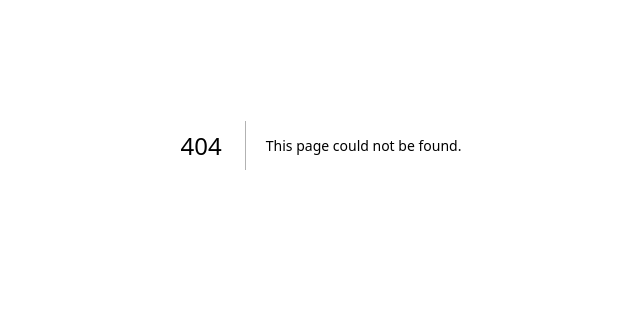
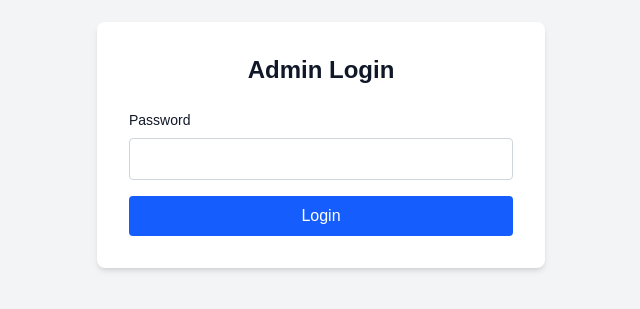
Before and after one commit to amirmohsen-am/cholman-wedding, a Next.js app: page /admin in a window 1280 px wide. Before the commit this address had no page. Shown: the part 255-564 px from the top of the page, without its empty margins (319-959 px from the left). Built offline with nearby package versions, Linux system fonts and the light colour scheme.

Commit message:
add admin

```diff
--- /dev/null
+++ b/app/admin/page.tsx
@@ -0,0 +1,179 @@
+'use client'
+
+import { useState } from 'react'
+
+type Rsvp = {
+  id: string
+  name: string
+  attending: boolean
+  plus_one_name: string | null
+  dietary_needs: string | null
+  created_at: string
+}
+
+export default function AdminPage() {
+  const [password, setPassword] = useState('')
+  const [isAuthenticated, setIsAuthenticated] = useState(false)
+  const [rsvps, setRsvps] = useState<Rsvp[]>([])
+  const [loading, setLoading] = useState(false)
+  const [error, setError] = useState('')
+
+  const handleLogin = async (e: React.FormEvent) => {
+    e.preventDefault()
+    setLoading(true)
+    setError('')
+
+    try {
+      const response = await fetch('/api/admin/rsvps', {
+        headers: {
+          'x-admin-password': password,
+        },
+      })
+
+      if (!response.ok) {
+        setError('Invalid password')
+        setLoading(false)
+        return
+      }
+
+      const data = await response.json()
+      setRsvps(data.rsvps)
+      setIsAuthenticated(true)
+    } catch (err) {
+      console.error('Error fetching RSVPs:', err)
+      setError('Failed to fetch RSVPs')
+    } finally {
+      setLoading(false)
+    }
+  }
+
+  const attendingCount = rsvps.filter(r => r.attending).length
+  const notAttendingCount = rsvps.filter(r => !r.attending).length
+  const totalGuests = rsvps.reduce((sum, r) => {
+    if (r.attending) {
+      return sum + 1 + (r.plus_one_name ? 1 : 0)
+    }
+    return sum
+  }, 0)
+
+  if (!isAuthenticated) {
+    return (
+      <div className="min-h-screen bg-gray-100 flex items-center justify-center px-4">
+        <div className="max-w-md w-full bg-white rounded-lg shadow-md p-8">
+          <h1 className="text-2xl font-bold text-gray-900 mb-6 text-center">
+            Admin Login
+          </h1>
+          <form onSubmit={handleLogin}>
+            <div className="mb-4">
+              <label htmlFor="password" className="block text-sm font-medium text-gray-900 mb-2">
+                Password
+              </label>
+              <input
+                type="password"
+                id="password"
+                value={password}
+                onChange={(e) => setPassword(e.target.value)}
+                className="w-full px-3 py-2 border border-gray-300 rounded bg-white text-gray-900"
+                required
+              />
+            </div>
+            {error && (
+              <div className="mb-4 p-3 bg-red-50 border border-red-200 rounded text-red-700 text-sm">
+                {error}
+              </div>
+            )}
+            <button
+              type="submit"
+              disabled={loading}
+              className="w-full bg-blue-600 text-white py-2 px-4 rounded hover:bg-blue-700 disabled:bg-gray-400"
+            >
+              {loading ? 'Loading...' : 'Login'}
+            </button>
+          </form>
+        </div>
+      </div>
+    )
+  }
+
+  return (
+    <div className="min-h-screen bg-gray-100 py-8 px-4">
+      <div className="max-w-6xl mx-auto">
+        <div className="bg-white rounded-lg shadow-md p-6 mb-6">
+          <h1 className="text-3xl font-bold text-gray-900 mb-4">RSVP Admin</h1>
+
+          <div className="grid grid-cols-1 md:grid-cols-3 gap-4 mb-6">
+            <div className="bg-green-50 p-4 rounded border border-green-200">
+              <div className="text-sm text-green-600 font-medium">Attending</div>
+              <div className="text-2xl font-bold text-green-900">{attendingCount}</div>
+            </div>
+            <div className="bg-red-50 p-4 rounded border border-red-200">
+              <div className="text-sm text-red-600 font-medium">Not Attending</div>
+              <div className="text-2xl font-bold text-red-900">{notAttendingCount}</div>
+            </div>
+            <div className="bg-blue-50 p-4 rounded border border-blue-200">
+              <div className="text-sm text-blue-600 font-medium">Total Guests</div>
+              <div className="text-2xl font-bold text-blue-900">{totalGuests}</div>
+            </div>
+          </div>
+
+          <div className="overflow-x-auto">
+            <table className="min-w-full divide-y divide-gray-200">
+              <thead className="bg-gray-50">
+                <tr>
+                  <th className="px-4 py-3 text-left text-xs font-medium text-gray-700 uppercase tracking-wider">
+                    Name
+                  </th>
+                  <th className="px-4 py-3 text-left text-xs font-medium text-gray-700 uppercase tracking-wider">
+                    Attending
+                  </th>
+                  <th className="px-4 py-3 text-left text-xs font-medium text-gray-700 uppercase tracking-wider">
+                    Plus One
+                  </th>
+                  <th className="px-4 py-3 text-left text-xs font-medium text-gray-700 uppercase tracking-wider">
+                    Dietary Needs
+                  </th>
+                  <th className="px-4 py-3 text-left text-xs font-medium text-gray-700 uppercase tracking-wider">
+                    Submitted
+                  </th>
+                </tr>
+              </thead>
+              <tbody className="bg-white divide-y divide-gray-200">
+                {rsvps.map((rsvp) => (
+                  <tr key={rsvp.id}>
+                    <td className="px-4 py-3 whitespace-nowrap text-sm text-gray-900">
+                      {rsvp.name}
+                    </td>
+                    <td className="px-4 py-3 whitespace-nowrap text-sm">
+                      <span className={`px-2 py-1 rounded-full text-xs font-medium ${
+                        rsvp.attending
+                          ? 'bg-green-100 text-green-800'
+                          : 'bg-red-100 text-red-800'
+                      }`}>
+                        {rsvp.attending ? 'Yes' : 'No'}
+                      </span>
+                    </td>
+                    <td className="px-4 py-3 text-sm text-gray-900">
+                      {rsvp.plus_one_name || '-'}
+                    </td>
+                    <td className="px-4 py-3 text-sm text-gray-900">
+                      {rsvp.dietary_needs || '-'}
+                    </td>
+                    <td className="px-4 py-3 whitespace-nowrap text-sm text-gray-500">
+                      {new Date(rsvp.created_at).toLocaleDateString()}
+                    </td>
+                  </tr>
+                ))}
+              </tbody>
+            </table>
+          </div>
+
+          {rsvps.length === 0 && (
+            <div className="text-center py-8 text-gray-500">
+              No RSVPs yet
+            </div>
+          )}
+        </div>
+      </div>
+    </div>
+  )
+}
--- /dev/null
+++ b/app/api/admin/rsvps/route.ts
@@ -0,0 +1,42 @@
+import { NextResponse } from 'next/server'
+import { supabase } from '@/lib/supabase'
+
+export async function GET(request: Request) {
+  try {
+    // Get password from header
+    const password = request.headers.get('x-admin-password')
+
+    // Verify password
+    if (password !== process.env.ADMIN_PASSWORD) {
+      return NextResponse.json(
+        { error: 'Unauthorized' },
+        { status: 401 }
+      )
+    }
+
+    // Fetch all RSVPs from Supabase, ordered by creation date
+    const { data, error } = await supabase
+      .from('rsvps')
+      .select('*')
+      .order('created_at', { ascending: false })
+
+    if (error) {
+      console.error('Supabase error:', error)
+      return NextResponse.json(
+        { error: 'Failed to fetch RSVPs' },
+        { status: 500 }
+      )
+    }
+
+    return NextResponse.json(
+      { rsvps: data },
+      { status: 200 }
+    )
+  } catch (error) {
+    console.error('Error fetching RSVPs:', error)
+    return NextResponse.json(
+      { error: 'Internal server error' },
+      { status: 500 }
+    )
+  }
+}
```
Also changed, not shown: 1 other file (tests, documents, lock files or other folders).
